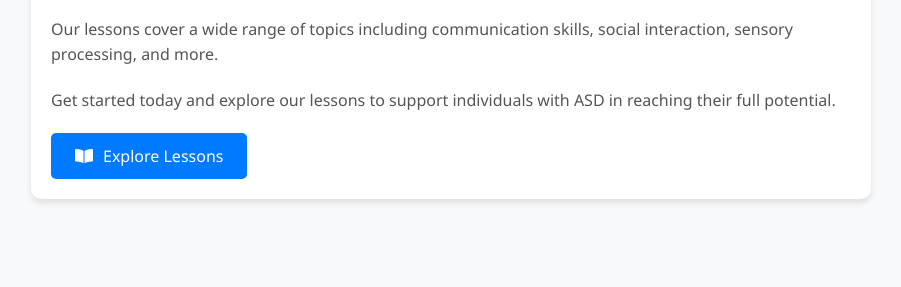
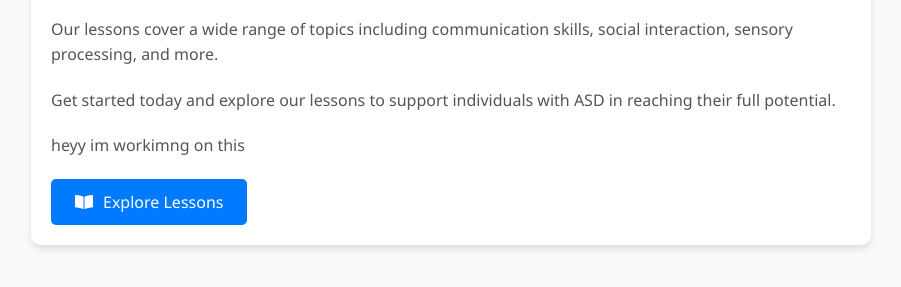
Before and after one commit to KALIB99/asd-lesson, a plain HTML site: page index.html in a window 1280 px wide. Shown: the part 179-466 px from the top of the page, without its empty margins (189-1090 px from the left). Drawn offline with Linux system fonts and the light colour scheme.

Commit message:
Feature: new line

```diff
--- a/index.html
+++ b/index.html
@@ -69,6 +69,7 @@
         <p>Welcome to our ASD lessons platform! We offer a variety of resources and lessons for individuals with Advanced  Software Development (ASD).</p>
         <p>Our lessons cover a wide range of topics including communication skills, social interaction, sensory processing, and more.</p>
         <p>Get started today and explore our lessons to support individuals with ASD in reaching their full potential.</p>
+        <p> heyy im workimng on this</p>
         <a href="#" class="btn"><i class="icon fas fa-book-open"></i>Explore Lessons</a>
     </div>
 </body>
```
